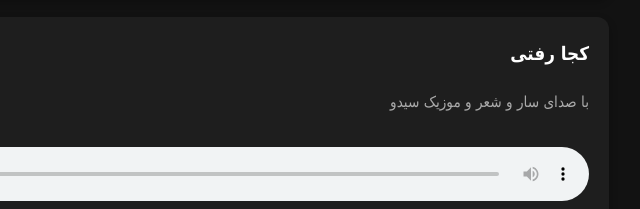
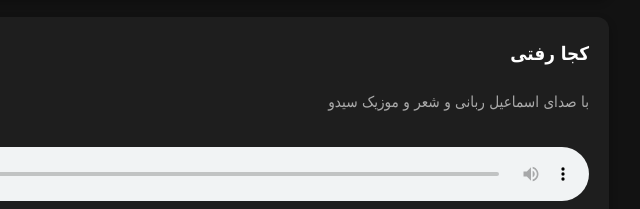
Before and after one commit to rabbani-esmaeil/portfolio-, an Eleventy site: page index.njk in a window 1280 px wide. Shown: the part 2084-2293 px from the top of the page, 481-1121 px from the left. Built offline with nearby package versions, Linux system fonts and the light colour scheme; Eleventy itself is replaced by a stand-in of ours; files that its build step writes are made by us from their sources.

Commit message:
Update پورتفولیو موسیقی “کجا-رفتی”

```diff
--- a/content/music/کجا-رفتی.md
+++ b/content/music/کجا-رفتی.md
@@ -1,5 +1,5 @@
 ---
 title: کجا رفتی
-description: با صدای سار و شعر و موزیک سیدو
+description: با صدای اسماعیل ربانی و شعر و موزیک سیدو
 audio_file: /uploads/saar-koja-rafti.mp3
 ---
```
